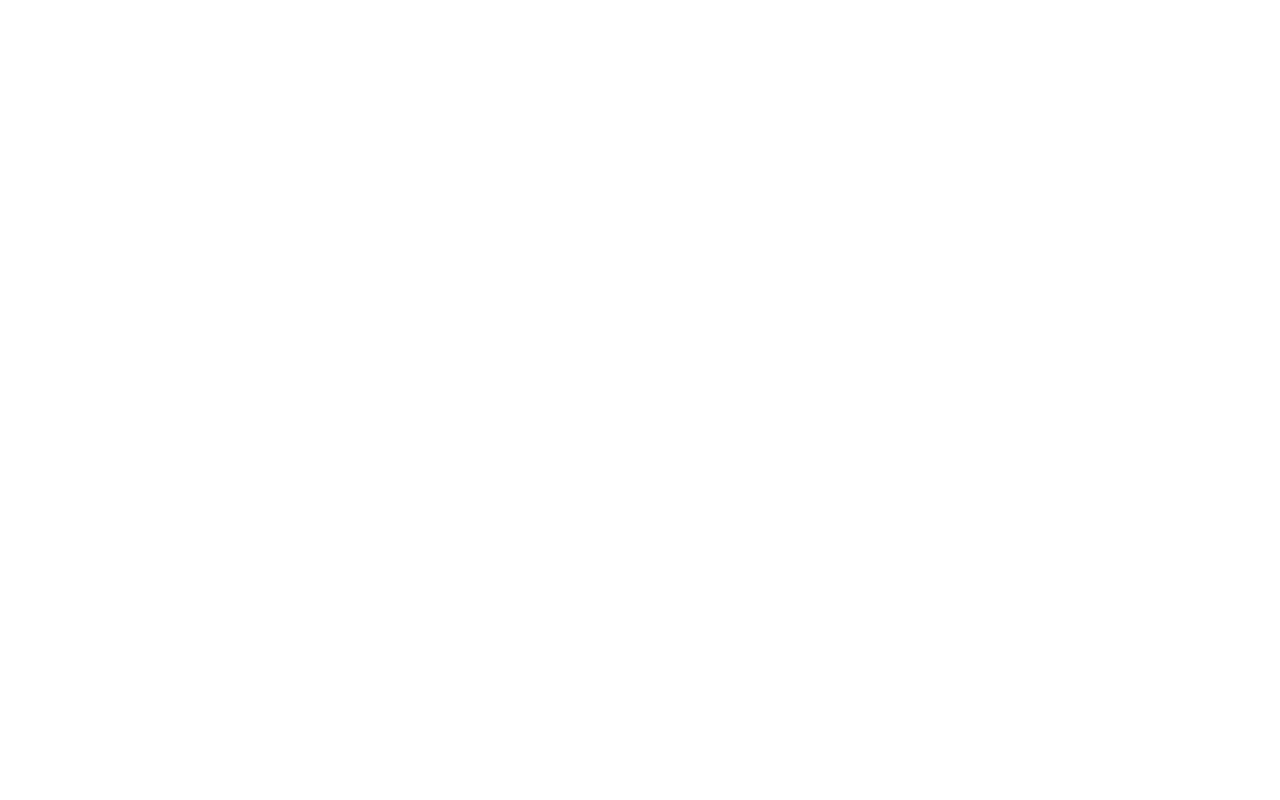
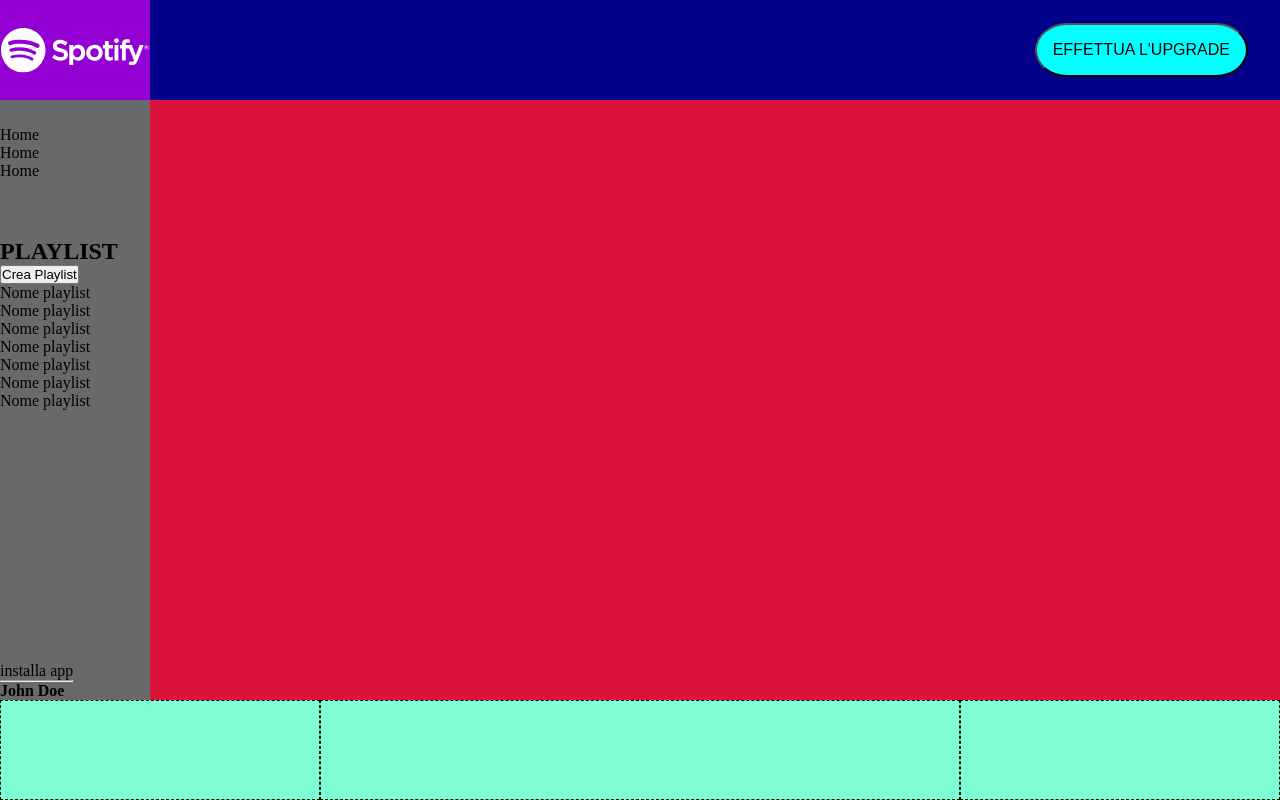
Before and after one commit to Andreapiani95/html-css-spotifyweb, a plain HTML site: page index.html in a window 1280 px wide. Drawn offline with Linux system fonts and the light colour scheme.

Commit message:
Struttura sidebar completata

```diff
--- a/css/style.css
+++ b/css/style.css
@@ -18,8 +18,74 @@ MAIN
 */
 
 main{
-    width: 100vw;
-    height: 100vh;
+    width: 100%;
+    height: 100%;
+}
+
+.flex-main{
+    width: 100%;
+}
+
+.flex-sidebar{
+   flex-wrap: wrap;
+   justify-content: space-between;
+   width: 150px;
+
+}
+
+.main-window{
+    width: calc(100% - 150px);
+}
+
+.sidebar-header{
+    padding-top: 50px;
+    width: 100%;
+}
+
+.logo{
+    transform: translate(0, -50%);
+}
+
+.sidebar-playlist{
+    margin-top: 2rem;
+}
+
+.sidebar-footer{
+    align-self: flex-end;
+    margin-top: 200px;
+}
+
+.upgrade{
+    text-align: end;
+    padding-top: 50px;
+    padding-right: 2rem;
+
+}
+
+.upgrade>a>button{
+    transform: translate(0, -50%);
+    background-color: aqua;
+    border-radius: 15% / 50%;
+    font-size: 1rem;
+    padding: 1rem;
+}
+/*
+
+FOOTER
+
+*/
+
+.flex-footer{
+    justify-content: space-between;
+}
+
+.footer-left,
+.footer-right{
+    width: 25%;
+}
+
+.footer-center{
+    width: 50%;
 }
 
 /*
@@ -27,7 +93,43 @@ main{
 DEBUG
 
 */
+.debug .flex-main{
+    background-color: crimson;
+    width: 100%;
+}
 
+.debug .flex-sidebar{
+    background-color: dimgrey;
+}
+
+.debug .flex-footer{
+    height: 100px;
+    background-color: aquamarine;
+    width: 100%;
+}
+
+.debug .sidebar-header,
+.debug .upgrade{
+    height: 100px;
+}
+
+.debug .sidebar-header{
+    background-color: darkviolet;
+
+}
+
+.debug .upgrade{
+    background-color: darkblue;
+
+}
+
+.debug .main-content{
+    height: calc(100vh - 100px - 100px);
+}
+
+.debug .column-footer{
+    border: 1px dashed black;
+}
 
 /*
 
--- a/index.html
+++ b/index.html
@@ -22,21 +22,40 @@
     <main>
         <div class="flex flex-main">
 
-            <div class="sidebar">
+            <div class="sidebar flex flex-sidebar">
                 <div class="sidebar-header">
-
+                    <img class="logo" src="img/logo.svg" alt="">
                 </div>
                 <div class="sidebar-nav">
-
+                    <ul>
+                        <li><a href="">Home</a></li>
+                        <li><a href="">Home</a></li>
+                        <li><a href="">Home</a></li>
+                    </ul>
                 </div>
                 <div class="sidebar-playlist">
-
+                    <h2>PLAYLIST</h2>
+                    <button>Crea Playlist</button>
+                    <ul>
+                        <li><a href="">Nome playlist</a></li>
+                        <li><a href="">Nome playlist</a></li>
+                        <li><a href="">Nome playlist</a></li>
+                        <li><a href="">Nome playlist</a></li>
+                        <li><a href="">Nome playlist</a></li>
+                        <li><a href="">Nome playlist</a></li>
+                        <li><a href="">Nome playlist</a></li>
+                    </ul>
+                </div>
+                <div class="sidebar-footer">
+                    <p>installa app</p>
+                    <hr>
+                    <h4 class="user">John Doe</h4>
                 </div>
             </div>
 
             <div class="main-window">
                 <div class="upgrade">
-
+                    <a href=""><button>EFFETTUA L'UPGRADE</button></a>
 
                 </div>
                 <div class="main-content">
```
